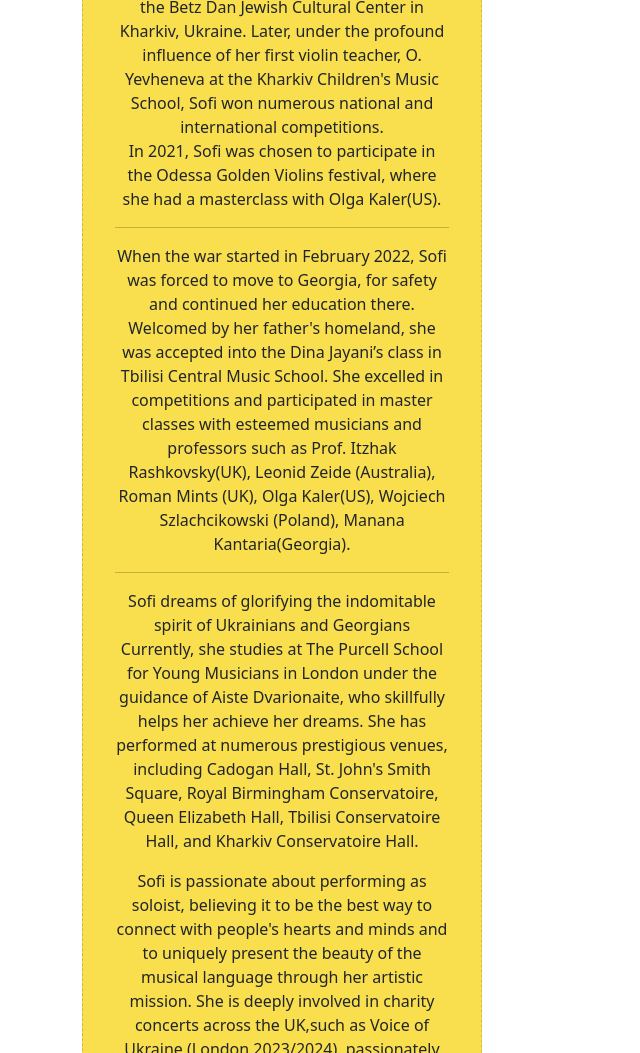
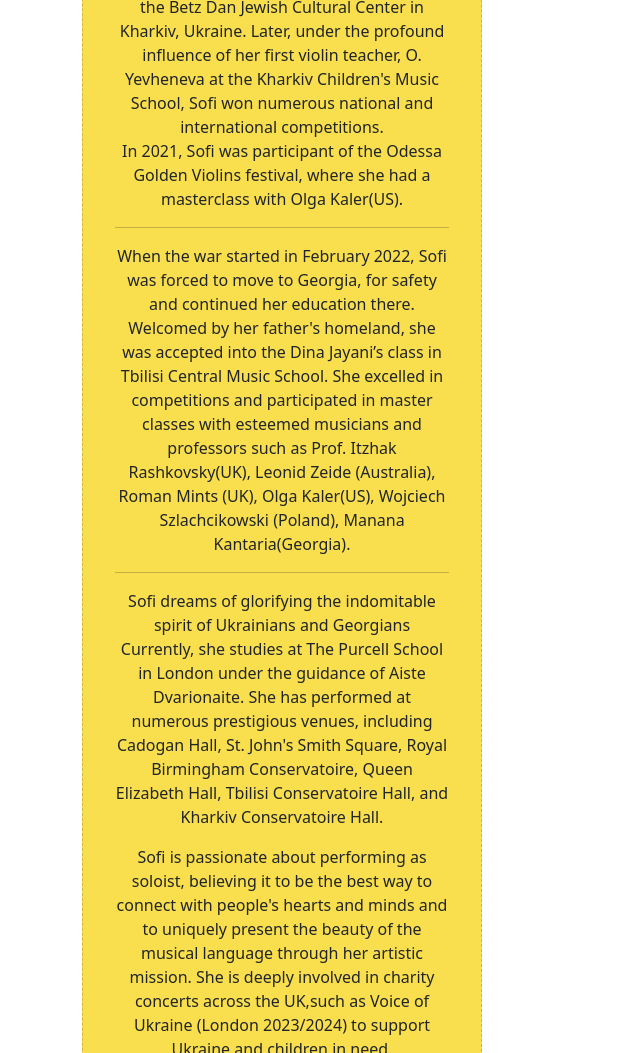
Before and after one commit to solomidze/solomidze, a plain HTML site: page index copy.html in a window 1280 px wide. Shown: the part 720-1773 px from the top of the page, without its empty margins (0-640 px from the left). Drawn offline with nearby package versions, Linux system fonts and the light colour scheme.

Commit message:
Update index copy.html

```diff
--- a/index copy.html
+++ b/index copy.html
@@ -87,7 +87,7 @@
             violin teacher, O. Yevheneva at the Kharkiv Children's Music School,
             Sofi won numerous national and international competitions.
             <p>
-            In 2021, Sofi was chosen to participate in the Odessa Golden
+            In 2021, Sofi was participant of the Odessa Golden
             Violins festival, where she had a masterclass with Olga Kaler(US).
             </p>
 
@@ -104,17 +104,15 @@
             Sofi dreams of glorifying the indomitable spirit of Ukrainians and Georgians
             <p>
             Currently, she studies at The Purcell
-            School for Young Musicians in London under the guidance of Aiste
-            Dvarionaite, who skillfully helps her achieve her dreams. She has
-            performed at numerous prestigious venues, including Cadogan Hall,
+            School in London under the guidance of Aiste
+            Dvarionaite. She has performed at numerous prestigious venues, including Cadogan Hall,
             St. John's Smith Square, Royal Birmingham Conservatoire, Queen
             Elizabeth Hall, Tbilisi Conservatoire Hall, and Kharkiv Conservatoire Hall.
             <p>
                 Sofi is passionate about performing as soloist, believing it to be the best way to connect with people's
             hearts and minds and to uniquely present the beauty of the musical
             language through her artistic mission. She is deeply involved in charity concerts across the
-            UK,such as Voice of Ukraine (London 2023/2024), passionately
-            performing to support Ukraine and children in need. </p>
+            UK,such as Voice of Ukraine (London 2023/2024) to support Ukraine and children in need. </p>
 
               </p>
 
```
